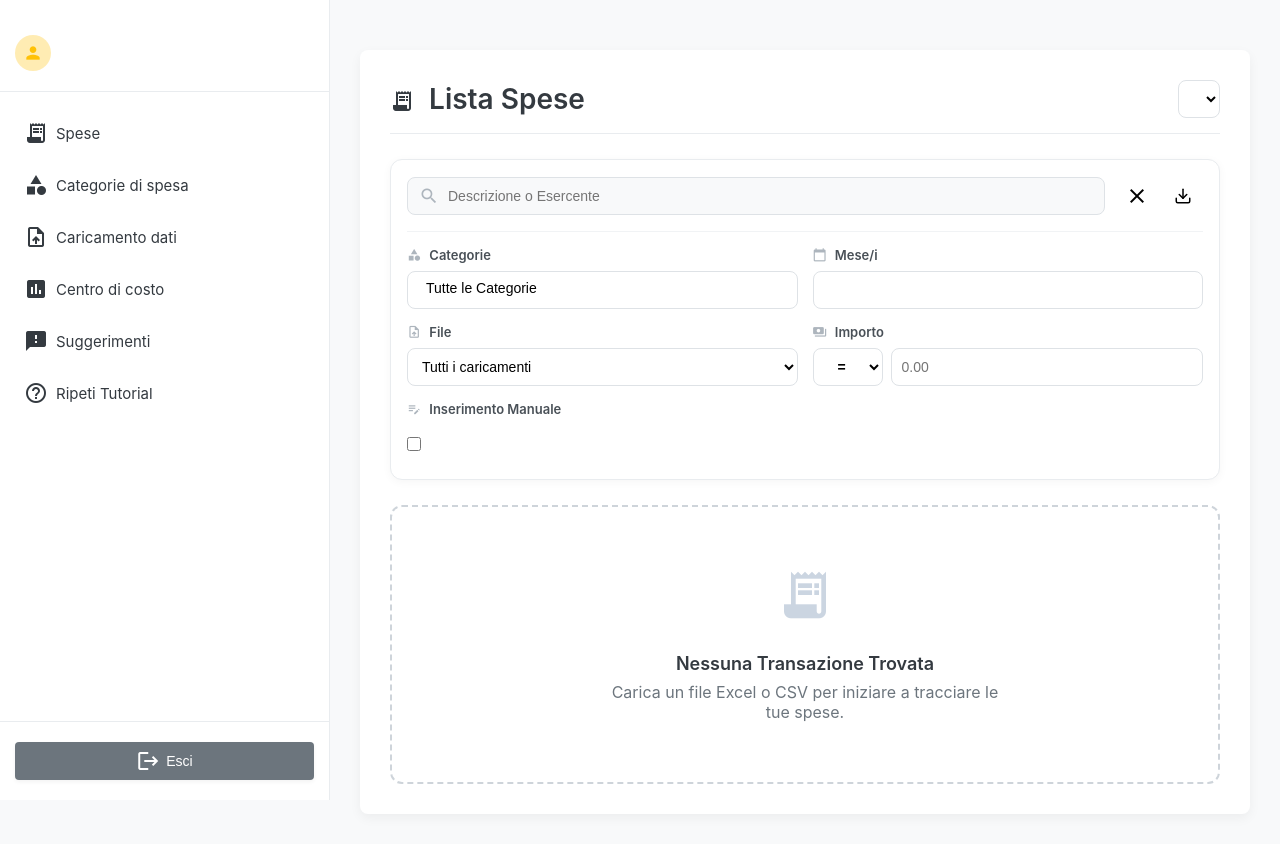
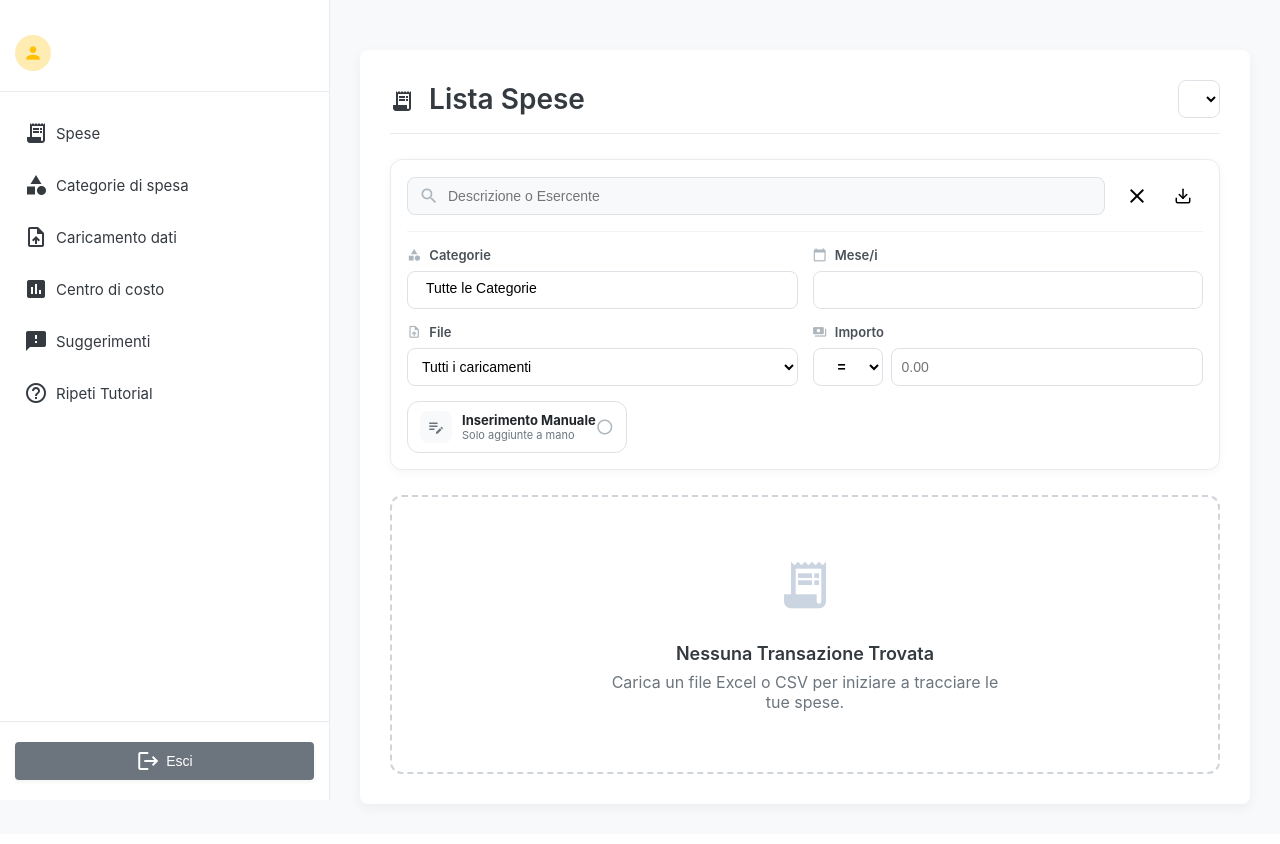
Before and after one commit to gdev93/expense-categorizer, a Django app: template templates/transactions/transaction_list.html in a window 1280 px wide. After the commit the page ends 809 px from the top, so only its background shows below. Run offline with Django 5.2, Linux system fonts and the light colour scheme; the template is opened without the code that fills it, so the values that code supplies are empty.

Commit message:
checkbox manual insert

```diff
--- a/static/css/filters.css
+++ b/static/css/filters.css
@@ -142,18 +142,114 @@
     color: #adb5bd;
 }
 
-/* Checkbox specific */
-.checkbox-control {
-    height: 38px;
+/* Card Selector */
+.card-selector {
+    display: block;
+    cursor: pointer;
+    position: relative;
+    width: 100%;
+    font-weight: normal !important;
+    margin: 0 !important;
+}
+
+.card-selector input {
+    display: none;
+}
+
+.card-selector .card-content {
+    display: flex;
+    align-items: center;
+    justify-content: space-between;
+    padding: 8px 12px;
+    background: white;
+    border: 1px solid #dee2e6;
+    border-radius: 12px;
+    transition: all 0.2s ease;
+    height: 52px;
+}
+
+.card-selector .card-info {
+    display: flex;
+    align-items: center;
+    gap: 10px;
+}
+
+.card-selector .card-icon-box {
+    width: 32px;
+    height: 32px;
+    background: var(--background-color);
+    border-radius: 8px;
+    display: flex;
+    align-items: center;
+    justify-content: center;
+    color: var(--secondary-color);
+    transition: all 0.2s ease;
+}
+
+.card-selector .card-icon-box .material-icons {
+    font-size: 18px !important;
+    color: inherit !important;
+    margin: 0 !important;
+}
+
+.card-selector .card-text {
+    display: flex;
+    flex-direction: column;
+}
+
+.card-selector .card-text b {
+    font-size: 13px;
+    color: var(--text-color);
+    line-height: 1.2;
+    margin: 0;
+}
+
+.card-selector .card-text span {
+    font-size: 11px;
+    color: var(--secondary-color);
+    line-height: 1.1;
+}
+
+.card-selector .status-icon-container {
     display: flex;
     align-items: center;
 }
 
-.checkbox-control input[type="checkbox"] {
-    width: 14px !important;
-    height: 14px !important;
-    margin: 0 !important;
-    cursor: pointer;
+.card-selector .status-icon {
+    font-size: 18px !important;
+    color: #adb5bd;
+    transition: all 0.2s ease;
+}
+
+.card-selector .status-icon.checked {
+    color: var(--primary-color);
+    display: none;
+}
+
+/* State: Hover */
+.card-selector:hover .card-content {
+    border-color: var(--primary-color);
+}
+
+/* State: Checked */
+.card-selector input:checked + .card-content {
+    border-color: var(--primary-color);
+    background: var(--nav-link-active-bg);
+    box-shadow: 0 4px 12px rgba(255, 193, 7, 0.15);
+    transform: translateY(-1px);
+}
+
+.card-selector input:checked + .card-content .card-icon-box {
+    background: var(--primary-color);
+    color: var(--nav-text-color);
+}
+
+.card-selector input:checked + .card-content .status-icon.checked {
+    display: block;
+}
+
+.card-selector input:checked + .card-content .status-icon.unchecked {
+    display: none;
 }
 
 .filters select,
--- a/templates/transactions/components/filter-form.html
+++ b/templates/transactions/components/filter-form.html
@@ -119,14 +119,25 @@
             </div>
 
             <div class="filter-group">
-                <label for="manual_insert">
-                    <span class="material-icons" style="font-size: 1.1em; vertical-align: middle; margin-right: 4px;">edit_note</span>
-                    Inserimento Manuale
-                </label>
-                <div class="checkbox-control">
+                <label class="card-selector" for="manual_insert">
                     <input type="checkbox" name="manual_insert" id="manual_insert" value="true"
                            {% if selected_manual_insert %}checked{% endif %}>
-                </div>
+                    <div class="card-content">
+                        <div class="card-info">
+                            <div class="card-icon-box">
+                                <span class="material-icons">edit_note</span>
+                            </div>
+                            <div class="card-text">
+                                <b>Inserimento Manuale</b>
+                                <span>Solo aggiunte a mano</span>
+                            </div>
+                        </div>
+                        <div class="status-icon-container">
+                            <span class="material-icons status-icon checked">check_circle</span>
+                            <span class="material-icons status-icon unchecked">radio_button_unchecked</span>
+                        </div>
+                    </div>
+                </label>
             </div>
         </div>
     </div>
```
